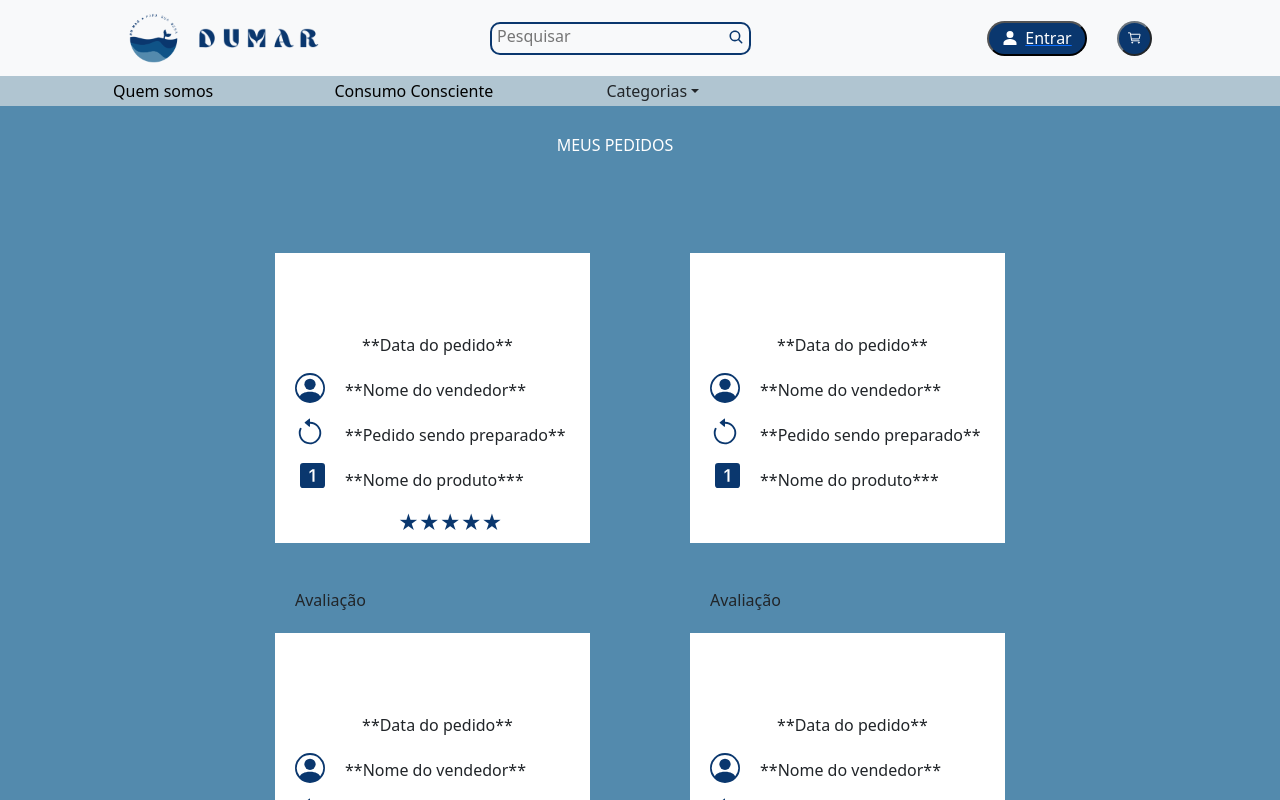
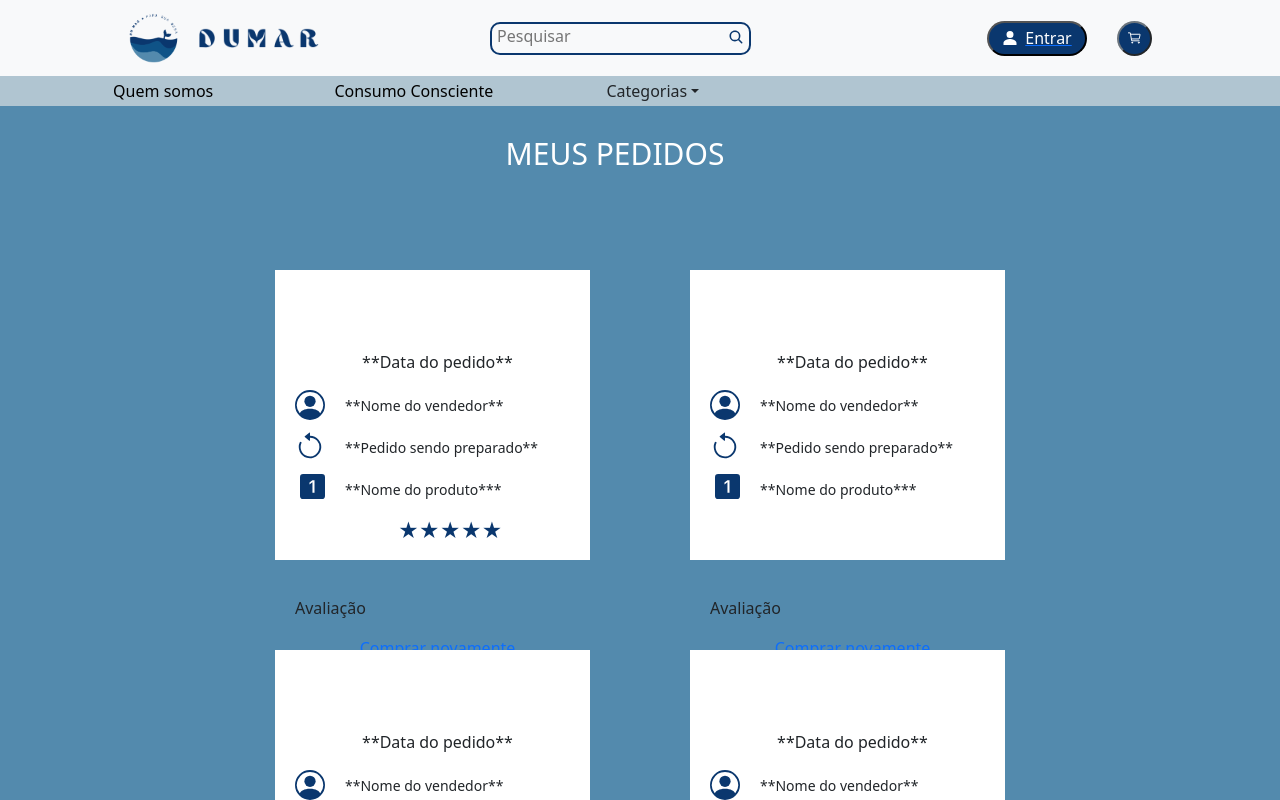
Before and after one commit to Isaalexandrr/DuMar, a React (Create React App) app: page /Products in a window 1280 px wide. Shown: the top 800 px of the page. Built offline with nearby package versions, Linux system fonts and the light colour scheme.

Commit message:
atualizaçao

```diff
--- a/src/pages/Products.jsx
+++ b/src/pages/Products.jsx
@@ -12,17 +12,14 @@ import ondaestrela from "../imagens/onda-estrela-3.png";
 
 
 
-
-
-
 function Products() {
     return (
     <div className="container-fluid p-0">
         <main>
         <section>
 
-            <div class="col-12">
-            <h1>MEUS PEDIDOS</h1>
+            <div class="col-12" >
+                    <h1 className={styles['texto']}>MEUS PEDIDOS</h1>
                     <div className={styles['caixa']}>
                         <div className={styles['grid-caixa']}>
                             <div className={styles['grid-item']}>
--- a/src/pages/produtos.module.css
+++ b/src/pages/produtos.module.css
@@ -1,4 +1,6 @@
-
+.texto{
+    font-size: 30px;
+}
 
 
 .caixa{
@@ -16,6 +18,7 @@
     height: 290px;
     justify-content: center;
     margin-top: 90px;
+
 
 }
 
@@ -44,6 +47,7 @@
 .vendedor p{
     margin-left: 20px;
     margin-top: 5px;
+    font-size: 14px;
 }
 
 .pedido{
@@ -58,6 +62,7 @@
 .pedido p{
     margin-left: 20px;
     margin-top: 5px;
+    font-size: 14px;
 }
 
 .qnt-produto{
@@ -73,6 +78,7 @@
 .qnt-produto p{
     margin-left: 20px;
     margin-top: 5px;
+    font-size: 14px;
 }
 
 .comprar-nov{
```
Also changed, not shown: src/components/Perfil.jsx (added), src/components/Perfil.module.css (added). Lines whose indentation alone changed are shown as unchanged.
